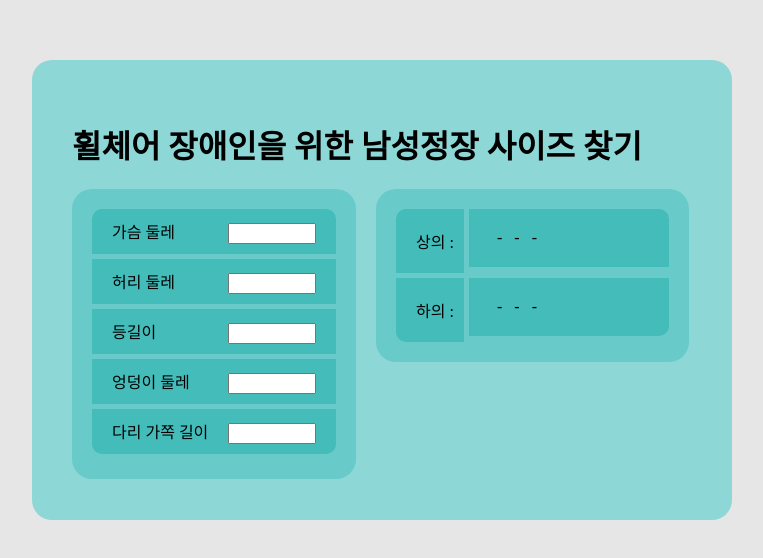
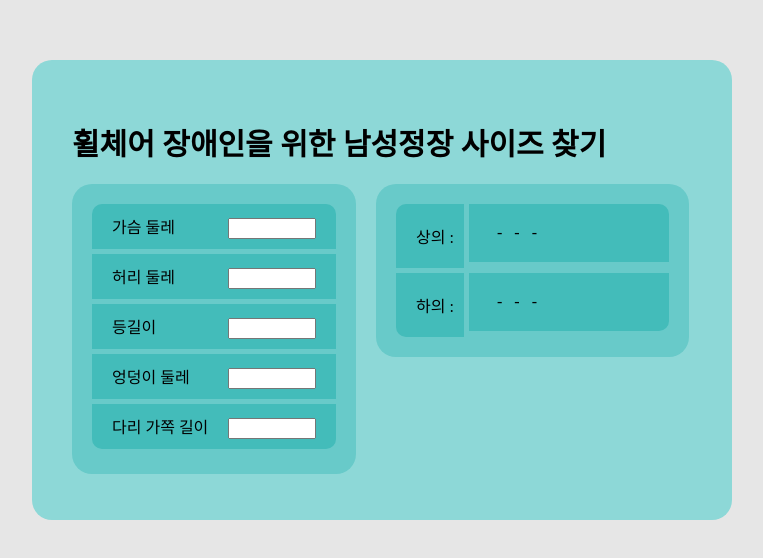
Before and after one commit to EDTLab/suit-size-finder, a plain HTML site: page index.html in a window 1280 px wide. Shown: the part 110-668 px from the top of the page, without its empty margins (258-1021 px from the left). Drawn offline with Linux system fonts and the light colour scheme.

Commit message:
제목 줄 넘김 수정

```diff
--- a/style.css
+++ b/style.css
@@ -12,6 +12,9 @@ body {
 
   padding: 40px;
   border-radius: 20px;
+}
+#container > h1 {
+  font-size: 30px;
 }
 #container > div {
   background-color: #68cac9;
```
